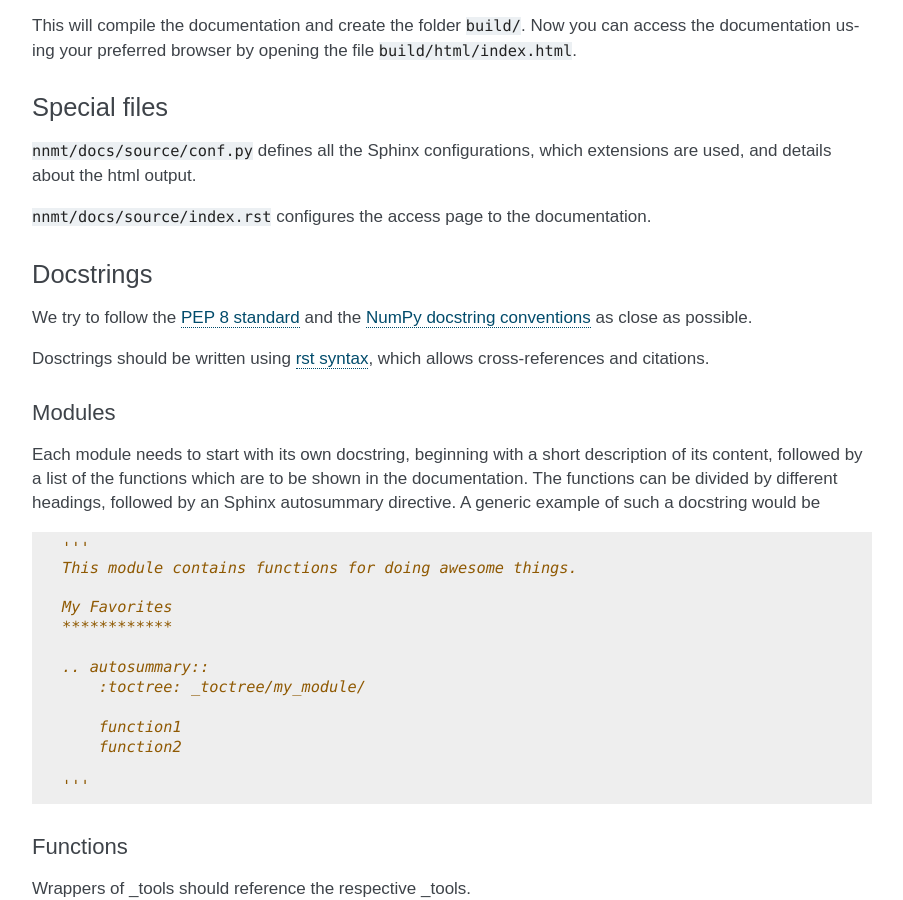
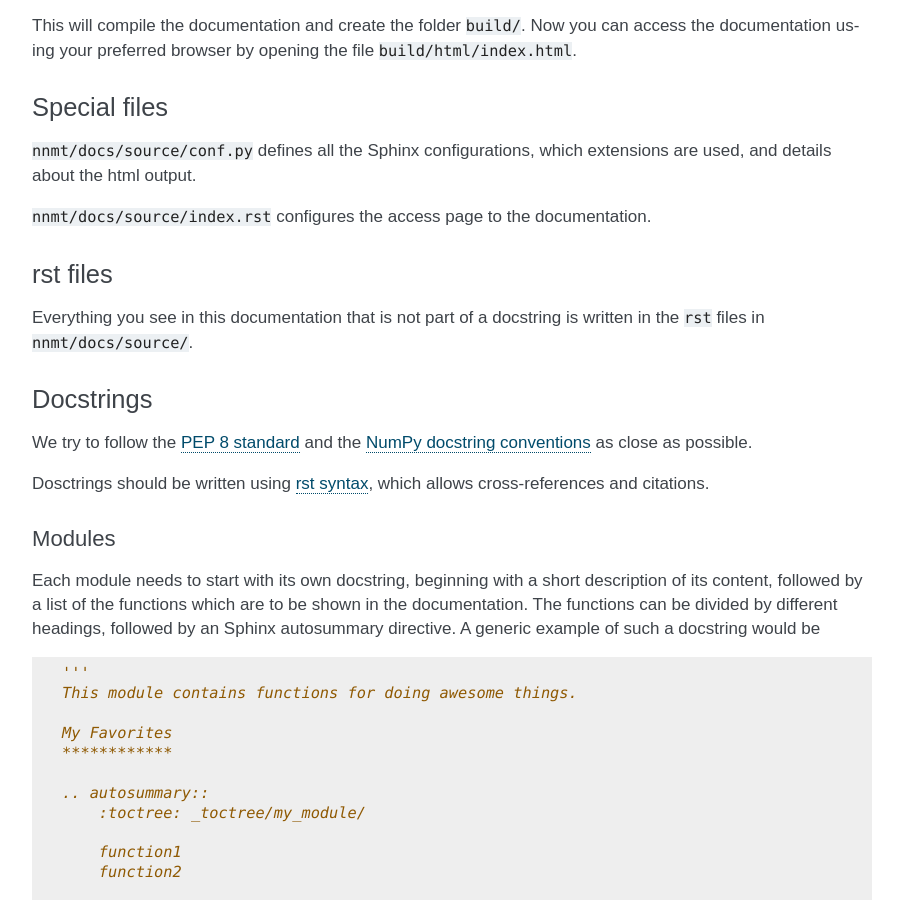
Before and after one commit to INM-6/nnmt, a Sphinx documentation site: the page built from docs/source/contributor_guide.rst, in a window 1280 px wide and 900 px high, scrolled down 4398 px. Shown: the whole window, without its empty margins (298-1201 px from the left). Built offline with Sphinx 7.4.7, drawn with Linux system fonts in a browser that asks for light colours; formulas are drawn with MathJax 3; pages that are not in the unit, such as notebooks, are missing from menus.

Commit message:
Add section on rst files in contributor guide

```diff
--- a/docs/source/contributor_guide.rst
+++ b/docs/source/contributor_guide.rst
@@ -265,6 +265,12 @@ extensions are used, and details about the html output.
 
 ``nnmt/docs/source/index.rst`` configures the access page to the documentation.
 
+rst files
+=========
+
+Everything you see in this documentation that is not part of a docstring is
+written in the ``rst`` files in ``nnmt/docs/source/``.
+
 Docstrings
 ==========
 
```
